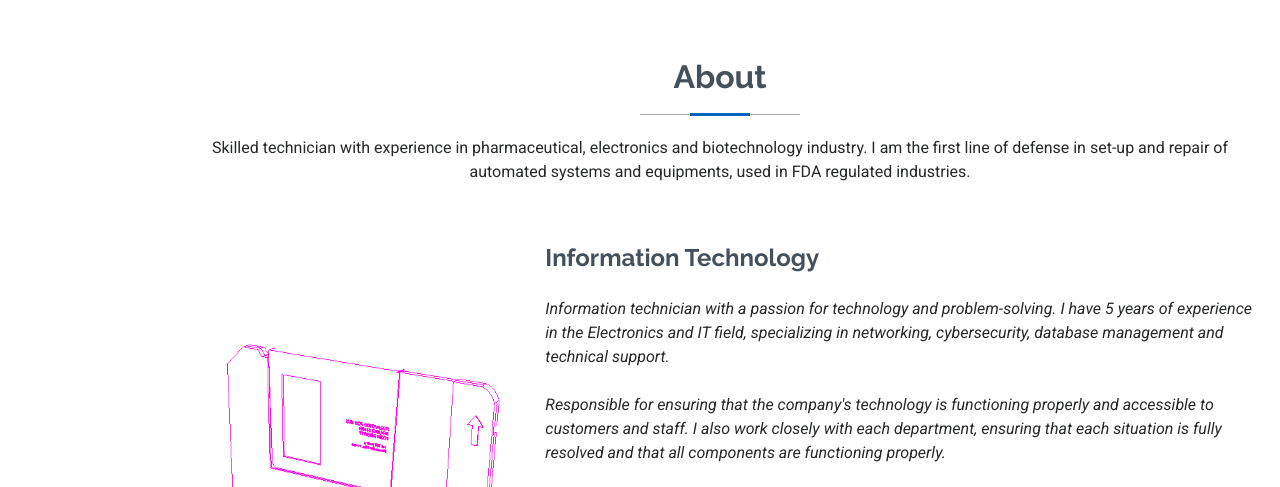
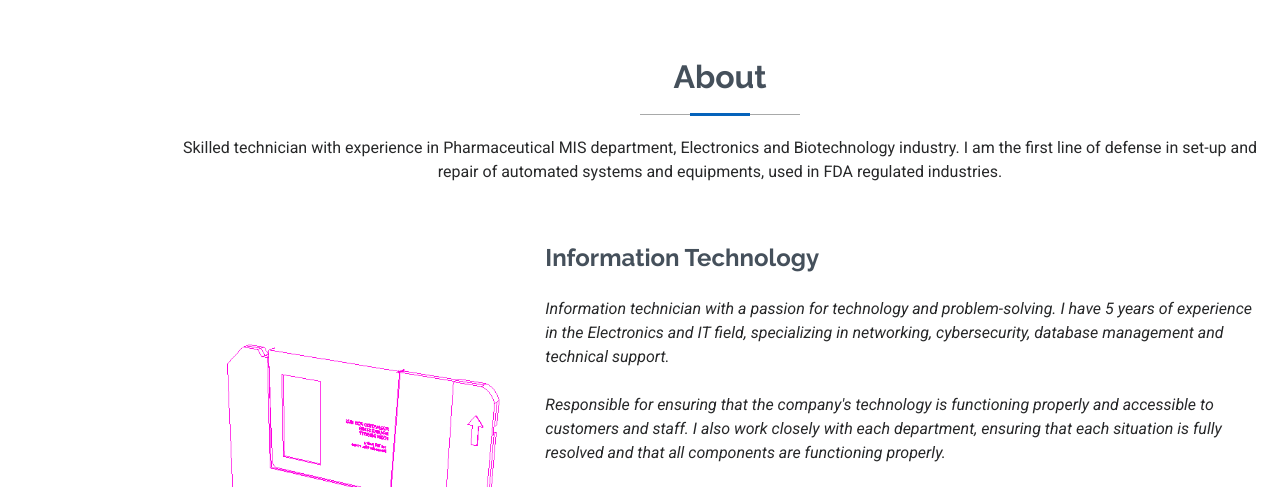
Before and after one commit to mperez2024/cv, a plain HTML site: page index.html in a window 1280 px wide. Shown: the part 802-1289 px from the top of the page. Drawn offline with Linux system fonts and the light colour scheme.

Commit message:
Update index.html

```diff
--- a/index.html
+++ b/index.html
@@ -89,7 +89,7 @@
       <!-- Section Title -->
       <div class="container section-title" data-aos="fade-up">
         <h2>About</h2>
-        <p>Skilled technician with experience in pharmaceutical, electronics and biotechnology industry.
+        <p>Skilled technician with experience in Pharmaceutical MIS department, Electronics and Biotechnology industry.
          I am the first line of defense in set-up and repair of automated systems and equipments, used in FDA regulated industries.</p>
       </div><!-- End Section Title -->
 
```
